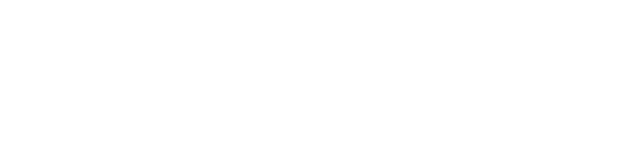
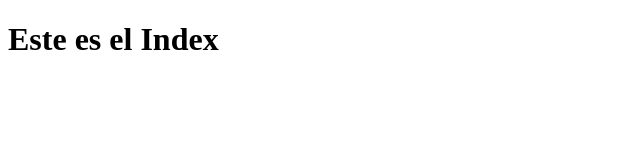
Before and after one commit to ghmc77/sistema_de_registro, a plain HTML site: page index.html in a window 1280 px wide. Shown: the whole page, without its empty margins (0-640 px from the left). Drawn offline with Linux system fonts and the light colour scheme.

Commit message:
Actualiza el Index

```diff
--- a/index.html
+++ b/index.html
@@ -6,6 +6,7 @@
     <title>Sistema Registro de Juegos</title>
 </head>
 <body>
+    <h1>Este es el Index</h1>
     <script src="app.js"></script>
 </body>
 </html>
```
